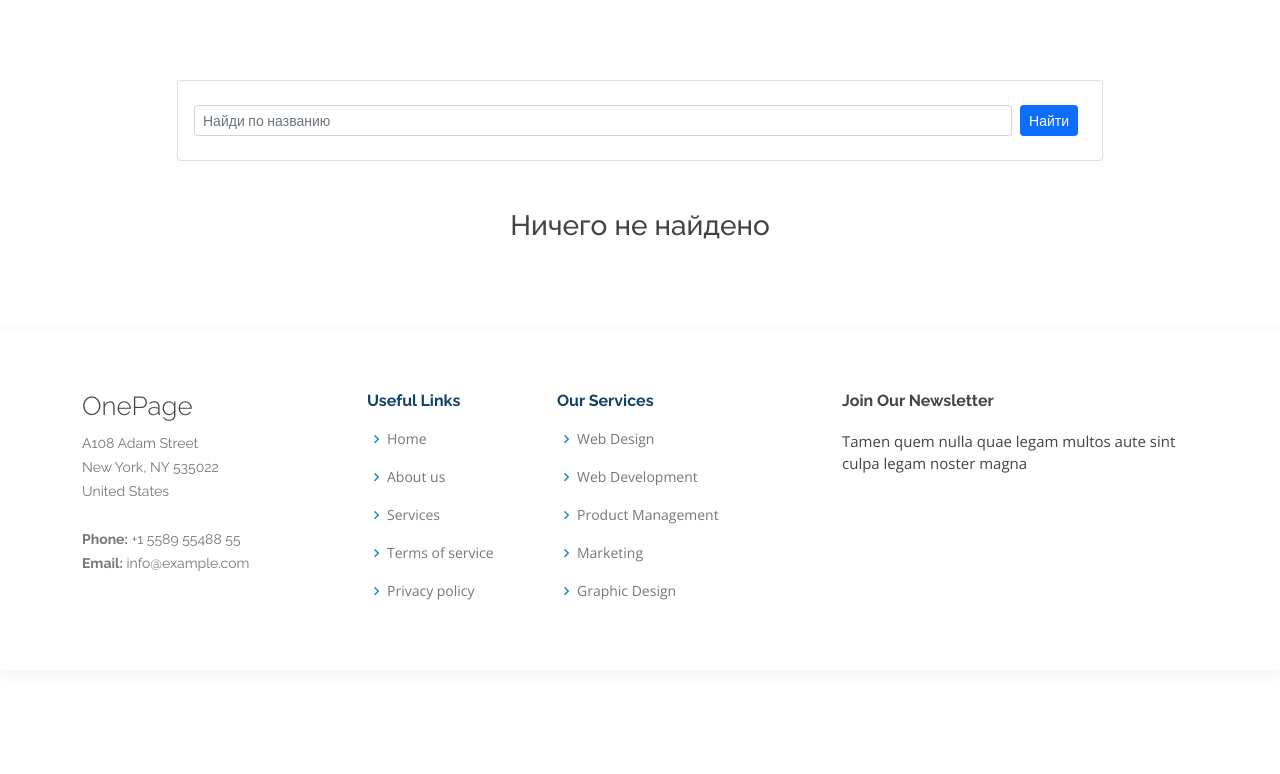
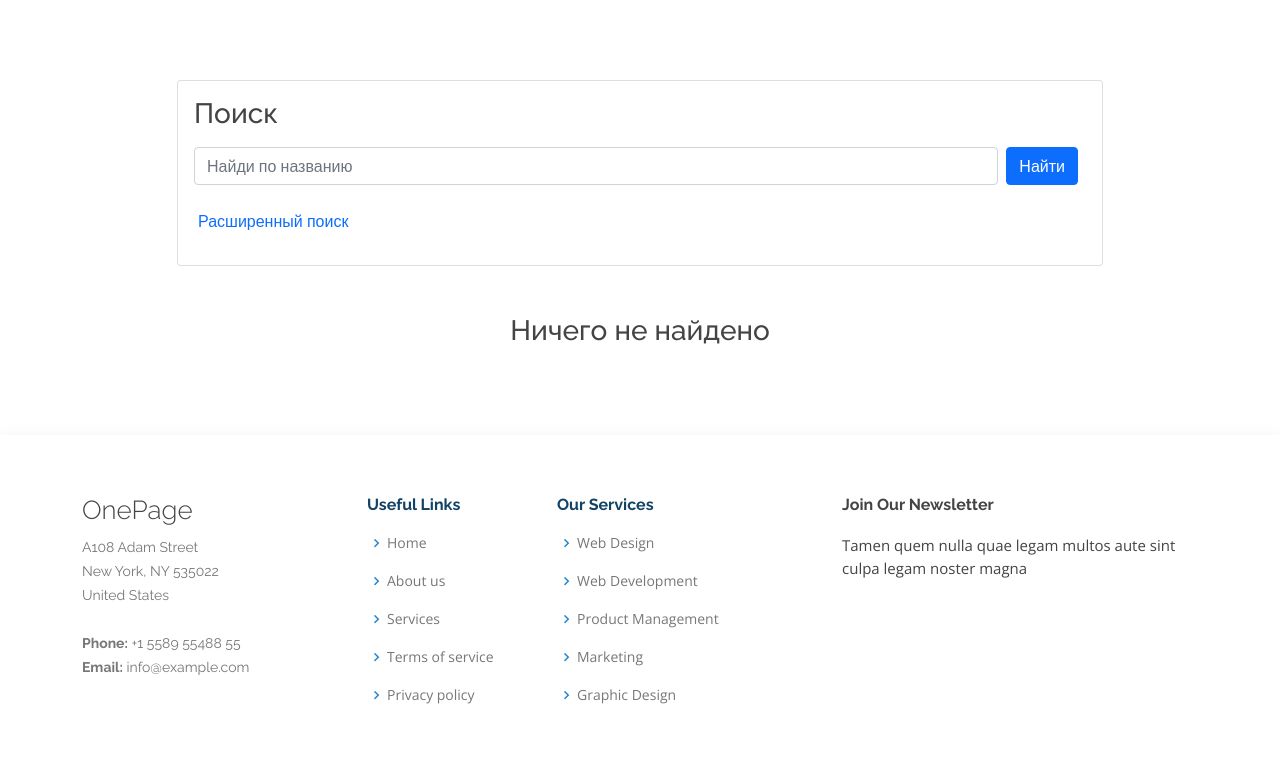
Before and after one commit to yandex-project/meetup-project, a Django app: page /search/ in a window 1280 px wide. Shown: the part 72-846 px from the top of the page. Before the commit the page ends 672 px from the top, so only its background shows below. Run offline with Django 3.2, Linux system fonts and the light colour scheme; data that the repository does not hold is empty; some libraries are stand-ins or nearby versions.

Commit message:
add additional search in search-page

```diff
--- a/search/views.py
+++ b/search/views.py
@@ -1,18 +1,24 @@
 from django.shortcuts import render
 from django.views import View
 
-from meetups.models import Meetup
+from meetups.models import Meetup, Tag
 
 
 class SearchView(View):
     template_name = 'search/index.html'
 
     def get(self, request):
-        context = {'items': Meetup.objects.filter(is_visible=True)}
+        context = {
+            'items': Meetup.objects.filter(is_visible=True),
+            'tags': Tag.objects.all().order_by('name')
+        }
 
         return render(request, self.template_name, context)
 
     def post(self, request):
-        context = {'items': Meetup.objects.filter(is_visible=True)}
+        context = {
+            'items': Meetup.objects.filter(is_visible=True),
+            'tags': Tag.objects.all().order_by('name')
+        }
 
         return render(request, self.template_name, context)
--- a/templates/search/search_bar.html
+++ b/templates/search/search_bar.html
@@ -2,15 +2,57 @@
     <div class="col-md-10 offset-md-1">
         <div class="card m-auto">
             <div class="card-body">
-                <form class="d-flex align-items-center" method="post">
+                <div class="card-title">
+                    <h3>
+                        Поиск
+                    </h3>
+                </div>
+                <form method="post">
                     {% csrf_token %}
-                    <input type="hidden" name="type" value="search">
+                    <div class="d-flex align-items-center">
+                        <input type="hidden" name="type" value="search">
 
-                    <input class="form-control form-control-sm flex-shrink-1 form-control-borderless"
-                           type="search" placeholder="Найди по названию" name="search"/>
+                        <input class="form-control flex-shrink-1 form-control-borderless"
+                               type="search" placeholder="Найди по названию" name="search"/>
 
-                    <button class="btn btn-primary btn-sm m-2" type="submit">Найти</button>
+                        <button class="btn btn-primary  m-2" type="submit">Найти</button>
+                    </div>
+
+                    <p class="mt-3 ms-1">
+                        <a class="link-primary" data-bs-toggle="collapse" href="#collapseExample" role="button"
+                           aria-expanded="false" aria-controls="collapseExample">
+                            Расширенный поиск
+                        </a>
+                    </p>
+                    <div class="collapse" id="collapseExample">
+
+                        <label for="category" class="form-label">Категория</label>
+                        <input class="form-control" list="categoryOptions" id="category"
+                               placeholder="Напишите чтобы найти">
+                        <datalist id="categoryOptions">
+                            {% for tag in tags %}
+                                <option value="{{ tag.name }}">
+                            {% endfor %}
+                        </datalist>
+
+                        <div class="row row-cols-auto mt-4">
+                            <div class="col">
+                                <label for="from-date" class="form-label">
+                                    От какой даты
+                                </label>
+                                <input type="date" id="from-date" class="form-control">
+                            </div>
+
+                            <div class="col">
+                                <label for="to-date" class="form-label">
+                                    До какой даты
+                                </label>
+                                <input type="date" id="to-date" class="form-control">
+                            </div>
+                        </div>
+                    </div>
                 </form>
+
             </div>
         </div>
     </div>
```
